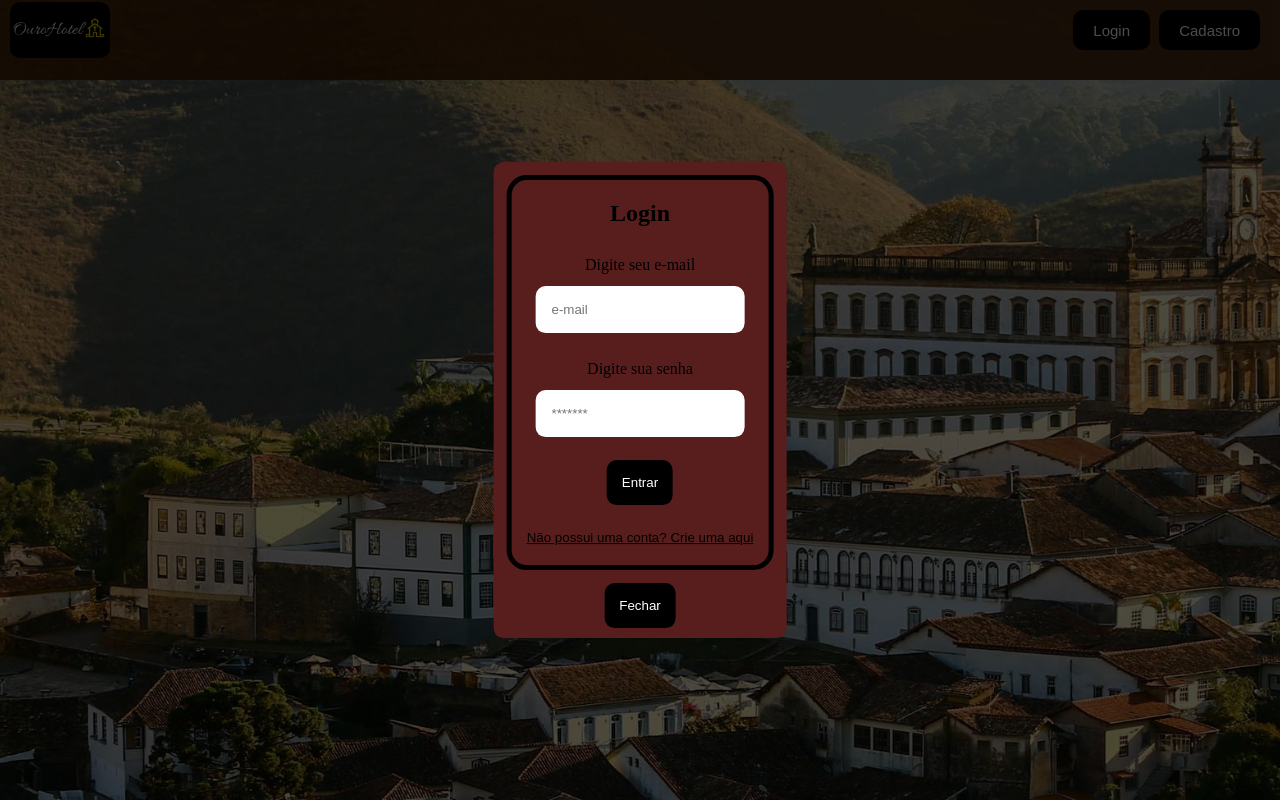
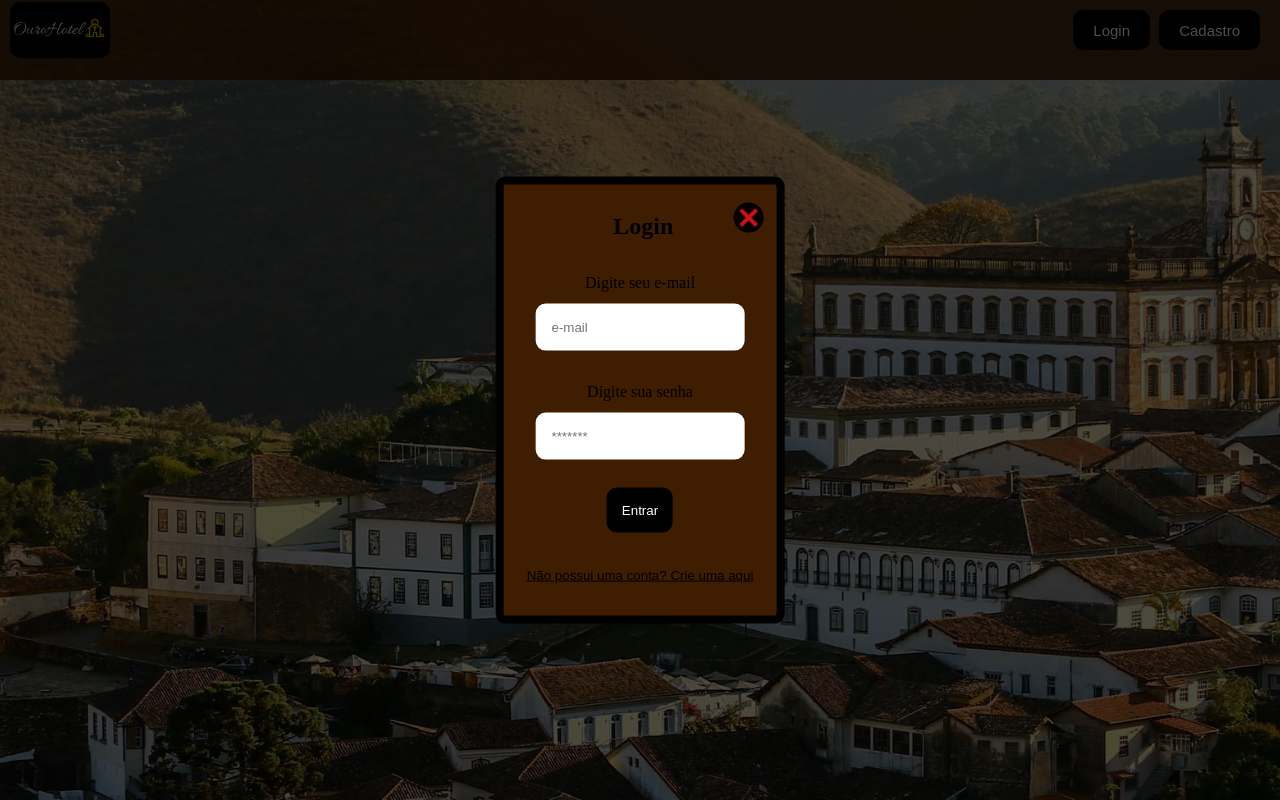
Before and after one commit to Laps-F/OuroHotel, a React (Create React App) app: page / in a window 1280 px wide. Both pictures are taken after a click on the button "Login". Built offline with nearby package versions, Linux system fonts and the light colour scheme; no server answers; the database is empty.

Commit message:
Mudando estilização do login

```diff
--- a/src/App.css
+++ b/src/App.css
@@ -23,12 +23,10 @@
   display: flex;
   flex-direction: column;
   align-items: center;
-  background-color: rgb(88, 30, 30);
+  background-color: #3e1d00e0;
 }
 
 .auth-form-conteiner {
-  border: 5px solid rgb(0, 0, 0);
-  border-radius: 20px;
   margin: 0.5rem;
 }
 
--- a/src/App.js
+++ b/src/App.js
@@ -61,7 +61,7 @@ function App() {
           Cadastro
         </button>
 
-        <Modal isOpen={openModal} setClose={opModalRegistro}>
+        <Modal isOpen={openModal}>
           {
             currForm === 'register' ?  <Register onFormSwitch={toggleForm} closeAfter={opModalRegistro}/> : <Login onFormSwitch={toggleForm} closeAfter={opModalLogin}/>
           }
--- a/src/components/Login/index.jsx
+++ b/src/components/Login/index.jsx
@@ -1,4 +1,6 @@
 import React, {useState, useEffect} from 'react';
+
+import "./styles.css";
 
 const Login = (props) => {
     const [email, setEmail] = useState('');
@@ -27,7 +29,13 @@ const Login = (props) => {
 
     return (
         <div className='auth-form-conteiner'>
-            <h2>Login</h2>
+            <div className="modal-header">
+              <h2>Login</h2>
+              <button onClick={props.closeAfter} className="close-btn">
+                <img src={require("../../constants/images/CloseRed.webp")} width="30"/>
+              </button>
+            </div>
+
             <form className='login-form' onSubmit={handleSubmit}>
                 <label htmlFor="email">Digite seu e-mail</label>
                 <input value={email}
--- a/src/components/Login/styles.css
+++ b/src/components/Login/styles.css
@@ -25,9 +25,8 @@ a {
 }
 
 button {
-    background-color:rgb(1, 12, 4);
-    padding : 20px;
-    border-radius: 50px;
+    background-color: black;
+    border-radius: 20px;
     cursor: pointer;
     margin-top: 10px;
     margin-bottom: 10px;
@@ -41,3 +40,17 @@ button {
     cursor: pointer;
     color: black;
 }
+
+.modal-header {
+    display: flex;
+    width: 100%;
+    justify-content: flex-end;
+}
+
+.close-btn {
+    margin-left: 60px;
+    margin-right: 5px;
+    padding: 0;
+    border-radius: 50px;
+    height: 30px;
+}
--- a/src/components/Modal/index.jsx
+++ b/src/components/Modal/index.jsx
@@ -15,13 +15,14 @@ const MODAL_STYLE = {
     top : '50%',
     left : '50%',
     transform : 'translate(-50%, -50%)',
-    padding : '5px',
-    backgroundColor : 'rgb(88, 30, 30)',
+    // padding : '5px',
+    border: "8px solid rgb(0, 0, 0)",
+    backgroundColor : 'rgb(62 29 0)',
     borderRadius : '10px',
     color : 'black',
 }
 
-export default function Modal({isOpen, children, setClose}) {
+export default function Modal({isOpen, children}) {
 
     if(isOpen) {
         return (
@@ -30,10 +31,6 @@ export default function Modal({isOpen, children, setClose}) {
                     <div>
                         {children}
                     </div>
-                    <button className='buttom-close'
-                        onClick={setClose}>
-                        Fechar
-                    </button>
                 </div>
             </div>
         )
```
Also changed, not shown: src/constants/images/CloseRed.webp (added).
